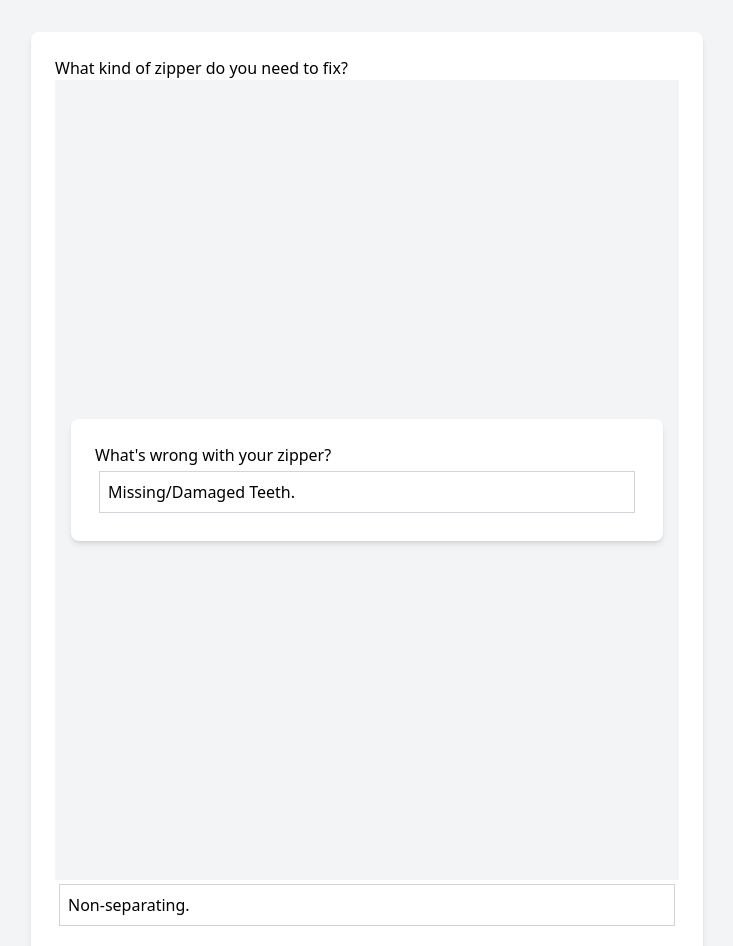
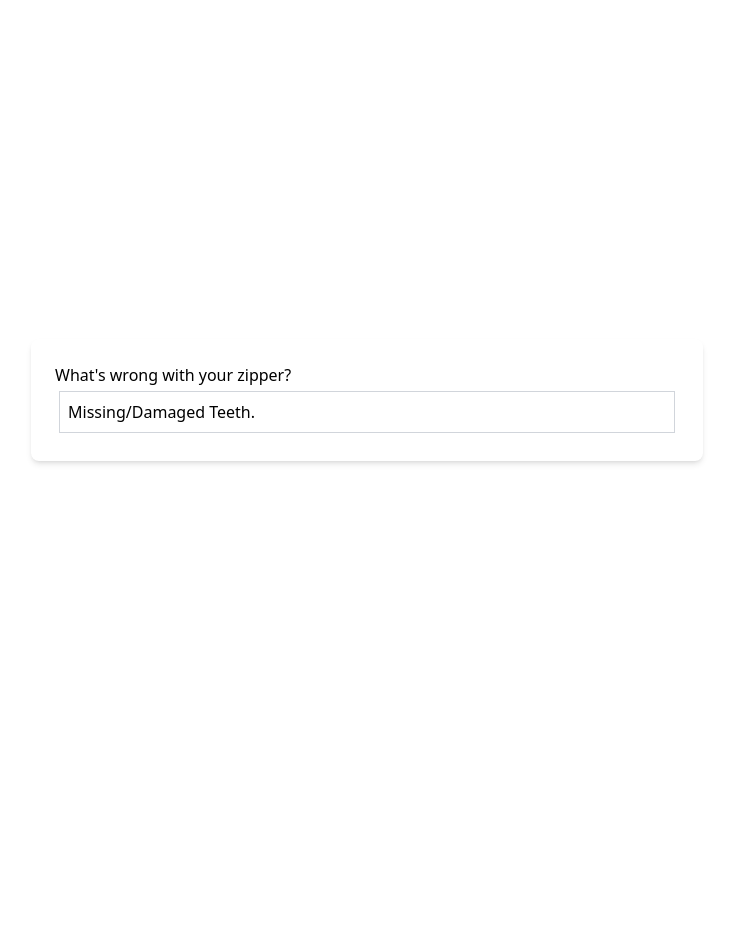
Before and after one commit to Zipper-Rescue/zipper_wizard, a React (Vite) app: page /two_way in a window 1280 px wide. Shown: the top 946 px of the page, without its empty margins (273-1006 px from the left). After the commit the page ends 800 px from the top, so only its background shows below. Built offline with nearby package versions, Linux system fonts and the light colour scheme.

Commit message:
isDisplayed from hook, white bg

```diff
--- a/src/wizard/Option.tsx
+++ b/src/wizard/Option.tsx
@@ -1,31 +1,29 @@
 import "./style.css";
 import React from "react";
-import { Route, Link, Switch, useLocation } from "wouter";
+import { Route, Link, Switch } from "wouter";
+import useIsDisplayed from "./useIsDisplayed";
 
 export default function Option({
   path,
+  link,
   children,
-  link,
 }: {
   path: string;
+  link?: React.ReactNode;
   children?: React.ReactNode;
-  link?: React.ReactNode;
 }) {
-  const [location] = useLocation();
-  const step = React.useRef(location);
+  const isDisplayed = useIsDisplayed();
   return (
     <Switch>
       <Route path={path} nest>
         {link}
       </Route>
       <Route>
-        {step.current === location ? (
+        { isDisplayed ? (
           <Link to={path}>
             <div className="option-component">{children}</div>
           </Link>
-        ) : (
-          <></>
-        )}
+        ) : null}
       </Route>
     </Switch>
   );
--- a/src/wizard/Step.tsx
+++ b/src/wizard/Step.tsx
@@ -1,23 +1,21 @@
-import { useLocation } from "wouter";
+import React from "react";
+import useIsDisplayed from "./useIsDisplayed";
 import "./style.css";
-import React from "react";
 
 export default function Step({
+  label,
   children,
-  label,
 }: {
+  label?: React.ReactNode;
   children?: React.ReactNode;
-  label?: React.ReactNode;
 }) {
-  const [location] = useLocation();
-  const stepRef = React.useRef(location);
-  const current = stepRef.current === location;
-  return (
-    <div className={current ? "page-container" : undefined}>
-      <div className={current ? "step-component" : undefined}>
-        {current ? (label ?? "") : ""}
-        {children}
-      </div>
-    </div>
-  );
+    const isDisplayed = useIsDisplayed();
+    return (
+        <div className={isDisplayed ? "page-container" : undefined}>
+            <div className={isDisplayed ? "step-component" : undefined}>
+                {isDisplayed ? (label ?? null) : null}
+                {children}
+            </div>
+        </div>
+    );
 }
--- a/src/wizard/style.css
+++ b/src/wizard/style.css
@@ -3,7 +3,7 @@
 @tailwind utilities;
 
 .page-container {
-  @apply flex flex-col items-center justify-center min-h-screen bg-gray-100 p-4;
+  @apply flex flex-col items-center justify-center min-h-screen bg-white p-4;
 }
 
 .step-component {
--- /dev/null
+++ b/src/wizard/useIsDisplayed.ts
@@ -0,0 +1,6 @@
+import { useLocation } from "wouter";
+
+export default function useIsDisplayed() {
+    const [location] = useLocation();
+    return location === '/';
+}
```
